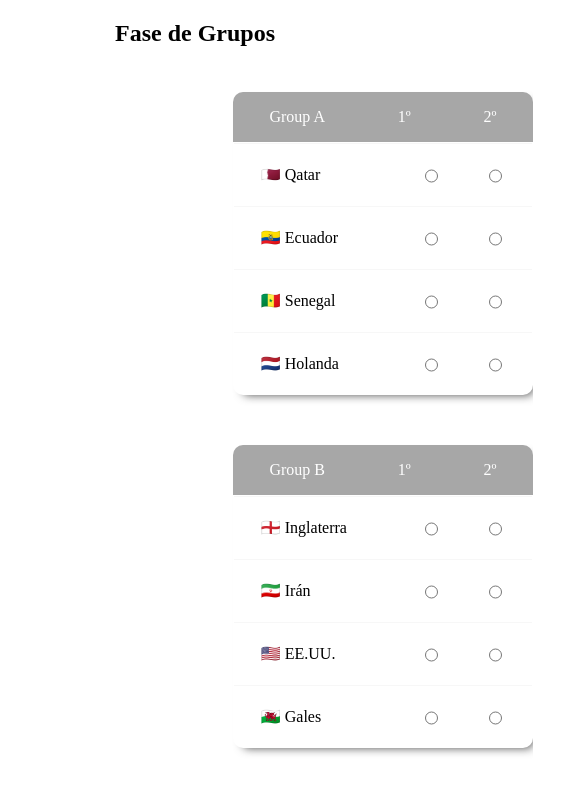
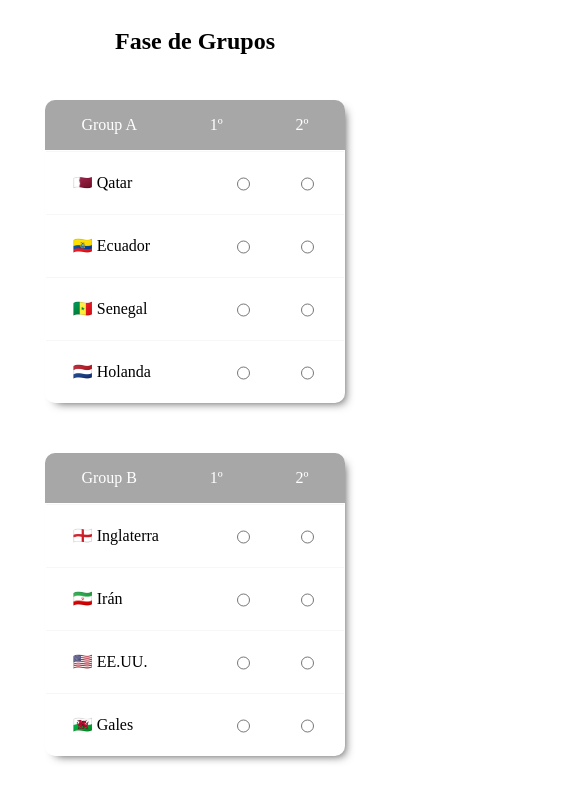
Before and after one commit to DarioDiGulio/worldcap-simulator, a React (Create React App) app: page / in a window 390 px wide. Shown: the top 796 px of the page, 570 px wide, since content can reach past the window. Built offline with nearby package versions, Linux system fonts and the light colour scheme.

Commit message:
Show eight finals responsive

```diff
--- a/src/views/App.tsx
+++ b/src/views/App.tsx
@@ -136,13 +136,17 @@
                 <Row left={model.eightFinal.get('D')?.first} right={model.eightFinal.get('C')?.second}/>
                 <Row left={model.eightFinal.get('F')?.first} right={model.eightFinal.get('E')?.second}/>
                 <Row left={model.eightFinal.get('H')?.first} right={model.eightFinal.get('G')?.second}/>
-
             </Container>
         )
     }
 }
 
 const Container = styled.div`
+  display: flex;
+  flex-direction: column;
+  justify-content: center;
+  align-items: center;
+
   h2 {
     text-align: center;
   }
--- a/src/views/components/Row.tsx
+++ b/src/views/components/Row.tsx
@@ -3,15 +3,33 @@
 import { Country } from '../../models/Country'
 
 export const Row: React.FC<Props> = (props) => {
+    if (props.left === undefined && props.right === undefined) return null
     return <Container>
         <div>{props.left && props.left.name}</div>
+        <p>vs</p>
         <div>{props.right && props.right.name}</div>
     </Container>
 }
 
 const Container = styled.div`
+  width: 35%;
   display: flex;
   justify-content: space-around;
+  align-items: center;
+  padding: 5px;
+  border-top: 1px solid rgba(213, 213, 213, .2);
+
+  div {
+    width: 40%;
+  }
+
+  div:first-child {
+    text-align: left;
+  }
+
+  div:last-child {
+    text-align: right;
+  }
 `
 
 interface Props {
```
